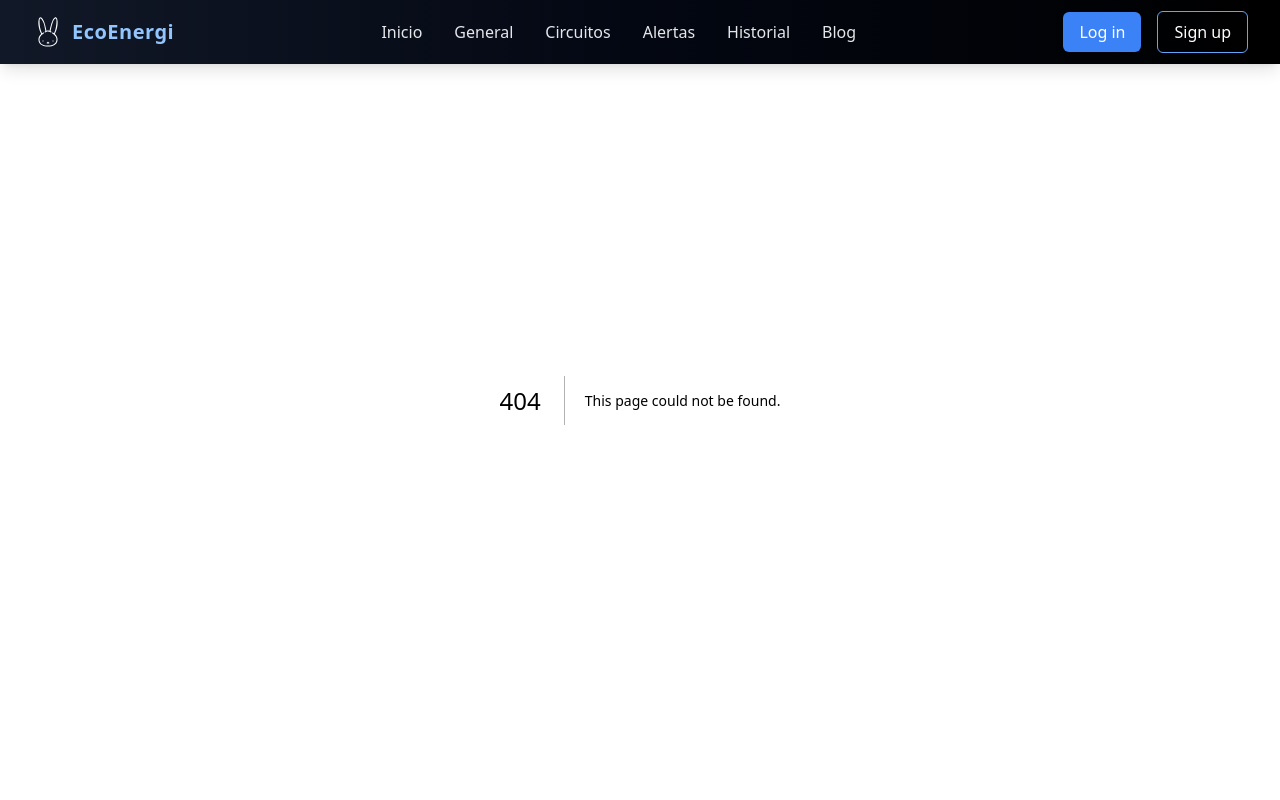
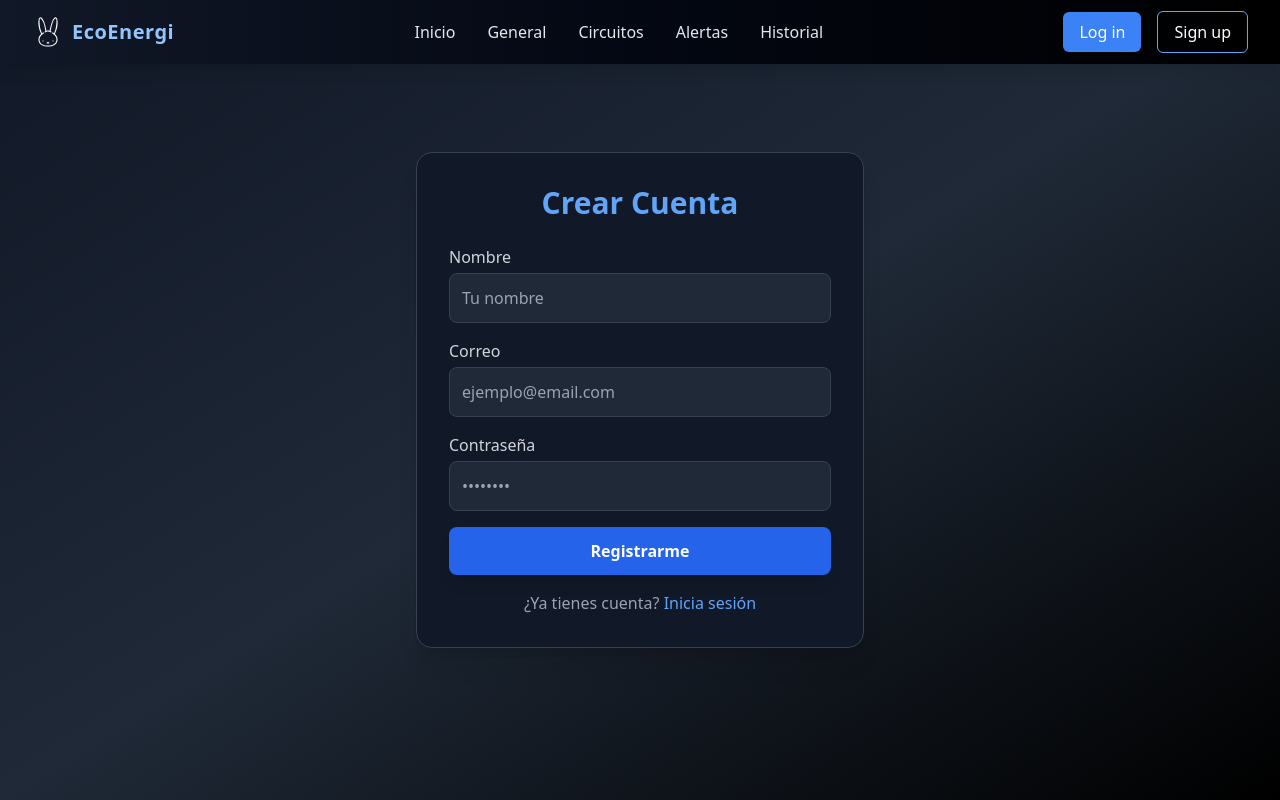
Before and after one commit to ElChapilero/consumo-energia, a Next.js app: page /register in a window 1280 px wide. Before the commit this address had no page. Built offline with nearby package versions, Linux system fonts and the light colour scheme.

Commit message:
Agregando front de pagina login, register y otras funciones

```diff
--- a/components/Navbar.js
+++ b/components/Navbar.js
@@ -25,7 +25,7 @@ export default function Navbar() {
 
           {/* === Links (PC) === */}
           <div className="hidden md:flex flex-1 justify-center space-x-8 items-center">
-            {['Inicio', 'General', 'Circuitos', 'Alertas', 'Historial', 'Blog'].map((item, i) => (
+            {['Inicio', 'General', 'Circuitos', 'Alertas', 'Historial'].map((item, i) => (
               <a
                 key={i}
                 href={`/${item.toLowerCase() === 'inicio' ? '' : item.toLowerCase()}`}
@@ -64,7 +64,7 @@ export default function Navbar() {
       {/* === Menú móvil === */}
       {open && (
         <div className="md:hidden bg-gray-900/95 px-4 pt-2 pb-4 space-y-3 animate-fadeIn">
-          {['Inicio', 'General', 'Circuitos', 'Alertas', 'Blog'].map((item, i) => (
+          {['Inicio', 'General', 'Circuitos', 'Alertas', 'Historial'].map((item, i) => (
             <a
               key={i}
               href={`/${item.toLowerCase() === 'inicio' ? '' : item.toLowerCase()}`}
--- /dev/null
+++ b/pages/api/mediciones.js
@@ -0,0 +1,16 @@
+// pages/api/mediciones.js
+export default async function handler(req, res) {
+  if (req.method === 'POST') {
+    const { voltage, current, power, energy } = req.body
+
+    // 1️⃣ Guardar en la base de datos (ej: MongoDB, Supabase, Postgres)
+    // aquí iría tu lógica para guardar
+
+    // 2️⃣ Enviar al frontend en tiempo real (con WebSocket / Server-Sent Events)
+    // o bien, lo consultas cada cierto tiempo
+
+    console.log("Datos recibidos:", { voltage, current, power, energy })
+    return res.status(200).json({ ok: true })
+  }
+  res.status(405).json({ error: 'Método no permitido' })
+}
--- /dev/null
+++ b/pages/login.js
@@ -0,0 +1,69 @@
+'use client'
+
+import { useState } from 'react'
+import { motion } from 'framer-motion'
+import Link from 'next/link'
+
+export default function Login() {
+  const [email, setEmail] = useState('')
+  const [password, setPassword] = useState('')
+
+  const handleSubmit = (e) => {
+    e.preventDefault()
+    console.log('Login con:', { email, password })
+  }
+
+  return (
+    <div className="min-h-screen flex items-center justify-center bg-gradient-to-br from-gray-900 via-gray-800 to-black">
+      <motion.div
+        initial={{ opacity: 0, y: 40 }}
+        animate={{ opacity: 1, y: 0 }}
+        transition={{ duration: 0.6 }}
+        className="bg-gray-900 p-8 rounded-2xl shadow-xl w-full max-w-md border border-gray-700"
+      >
+        <h2 className="text-3xl font-bold text-center text-blue-400 mb-6">
+          Iniciar Sesión
+        </h2>
+
+        <form onSubmit={handleSubmit} className="space-y-4">
+          <div>
+            <label className="block text-gray-300 mb-1">Correo</label>
+            <input
+              type="email"
+              value={email}
+              onChange={(e) => setEmail(e.target.value)}
+              required
+              className="w-full p-3 rounded-lg bg-gray-800 text-white border border-gray-700 focus:outline-none focus:ring-2 focus:ring-blue-500"
+              placeholder="ejemplo@email.com"
+            />
+          </div>
+          <div>
+            <label className="block text-gray-300 mb-1">Contraseña</label>
+            <input
+              type="password"
+              value={password}
+              onChange={(e) => setPassword(e.target.value)}
+              required
+              className="w-full p-3 rounded-lg bg-gray-800 text-white border border-gray-700 focus:outline-none focus:ring-2 focus:ring-blue-500"
+              placeholder="••••••••"
+            />
+          </div>
+
+          <button
+            type="submit"
+            className="w-full py-3 rounded-lg bg-blue-600 hover:bg-blue-700 transition font-semibold text-white shadow-lg"
+          >
+            Entrar
+          </button>
+        </form>
+
+        <p className="text-gray-400 text-center mt-4">
+          ¿No tienes cuenta?{' '}
+          <Link href="/register" className="text-blue-400 hover:underline">
+            Regístrate
+          </Link>
+        </p>
+      </motion.div>
+    </div>
+  )
+}
--- /dev/null
+++ b/pages/register.js
@@ -0,0 +1,81 @@
+'use client'
+
+import { useState } from 'react'
+import { motion } from 'framer-motion'
+import Link from 'next/link'
+
+export default function Register() {
+  const [name, setName] = useState('')
+  const [email, setEmail] = useState('')
+  const [password, setPassword] = useState('')
+
+  const handleSubmit = (e) => {
+    e.preventDefault()
+    console.log('Registro con:', { name, email, password })
+  }
+
+  return (
+    <div className="min-h-screen flex items-center justify-center bg-gradient-to-br from-gray-900 via-gray-800 to-black">
+      <motion.div
+        initial={{ opacity: 0, y: 40 }}
+        animate={{ opacity: 1, y: 0 }}
+        transition={{ duration: 0.6 }}
+        className="bg-gray-900 p-8 rounded-2xl shadow-xl w-full max-w-md border border-gray-700"
+      >
+        <h2 className="text-3xl font-bold text-center text-blue-400 mb-6">
+          Crear Cuenta
+        </h2>
+
+        <form onSubmit={handleSubmit} className="space-y-4">
+          <div>
+            <label className="block text-gray-300 mb-1">Nombre</label>
+            <input
+              type="text"
+              value={name}
+              onChange={(e) => setName(e.target.value)}
+              required
+              className="w-full p-3 rounded-lg bg-gray-800 text-white border border-gray-700 focus:outline-none focus:ring-2 focus:ring-blue-500"
+              placeholder="Tu nombre"
+            />
+          </div>
+          <div>
+            <label className="block text-gray-300 mb-1">Correo</label>
+            <input
+              type="email"
+              value={email}
+              onChange={(e) => setEmail(e.target.value)}
+              required
+              className="w-full p-3 rounded-lg bg-gray-800 text-white border border-gray-700 focus:outline-none focus:ring-2 focus:ring-blue-500"
+              placeholder="ejemplo@email.com"
+            />
+          </div>
+          <div>
+            <label className="block text-gray-300 mb-1">Contraseña</label>
+            <input
+              type="password"
+              value={password}
+              onChange={(e) => setPassword(e.target.value)}
+              required
+              className="w-full p-3 rounded-lg bg-gray-800 text-white border border-gray-700 focus:outline-none focus:ring-2 focus:ring-blue-500"
+              placeholder="••••••••"
+            />
+          </div>
+
+          <button
+            type="submit"
+            className="w-full py-3 rounded-lg bg-blue-600 hover:bg-blue-700 transition font-semibold text-white shadow-lg"
+          >
+            Registrarme
+          </button>
+        </form>
+
+        <p className="text-gray-400 text-center mt-4">
+          ¿Ya tienes cuenta?{' '}
+          <Link href="/login" className="text-blue-400 hover:underline">
+            Inicia sesión
+          </Link>
+        </p>
+      </motion.div>
+    </div>
+  )
+}
```
